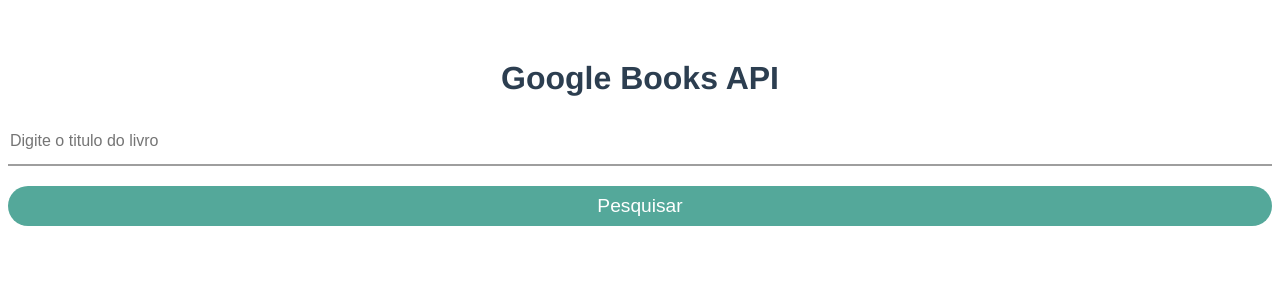
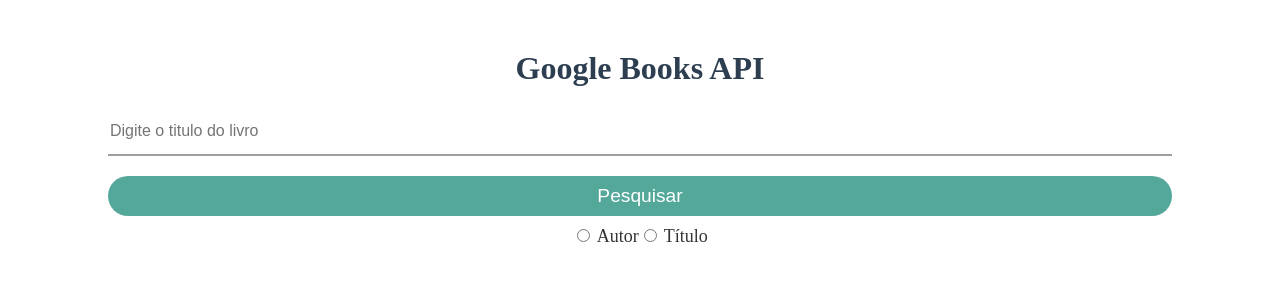
Before and after one commit to elc1090/project2-gsquevedo, a Vue app in the folder vue-api-google-books/: page / in a window 1280 px wide. Shown: the top 300 px of the page. Built offline with nearby package versions, Linux system fonts and the light colour scheme.

Commit message:
list-relevance

```diff
--- a/vue-api-google-books/src/App.vue
+++ b/vue-api-google-books/src/App.vue
@@ -18,11 +18,8 @@
 
 <style>
 #app {
-  font-family: Avenir, Helvetica, Arial, sans-serif;
-  -webkit-font-smoothing: antialiased;
-  -moz-osx-font-smoothing: grayscale;
+  margin: 50px;
   text-align: center;
   color: #2c3e50;
-  margin-top: 60px;
 }
 </style>
--- /dev/null
+++ b/vue-api-google-books/src/components/RadioInput.vue
@@ -0,0 +1,56 @@
+<template>
+  <div class="radio">
+    <label v-for="(option, index) in options" :key="index">
+      <input type="radio" :name="name" :value="option.value" v-model="selected">
+      {{ option.label }}
+    </label>
+  </div>
+</template>
+
+<script>
+import { ref } from 'vue'
+
+export default {
+  props: {
+    name: {
+      type: String,
+      required: true
+    },
+    options: {
+      type: Array,
+      required: true
+    },
+    value: {
+      type: String,
+      required: true
+    }
+  },
+  setup(props, { emit }) {
+    const selected = ref(props.value)
+
+    const updateSelected = (event) => {
+      selected.value = event.target.value
+      emit('update:modelValue', selected.value)
+    }
+
+    return {
+      selected,
+      updateSelected
+    }
+  }
+}
+</script>
+<style scoped>
+.radio {
+  display: flex;
+  flex-direction: row;
+  justify-content: center;
+  align-items: center;
+  margin-top: 10px;
+}
+
+.radio label {
+  font-size: 18px;
+  color: #333;
+}
+</style>
--- a/vue-api-google-books/src/components/book/SearchBook.vue
+++ b/vue-api-google-books/src/components/book/SearchBook.vue
@@ -3,11 +3,14 @@
       <h1>Google Books API</h1>
       <form @submit.prevent="onSubmit">
         <div>
-            <InputText v-model="searchTitle" :type="'text'" :placeholder="'Digite o titulo do livro'"/>
+          <InputText v-model="searchTitle" :type="'text'" :placeholder="'Digite o titulo do livro'" />
           <ButtonSearch class="btnSearch" :type="'submit'"> Pesquisar </ButtonSearch>
         </div>
+        <div class="radio">
+            <RadioInput v-model="selected" :name="'search'" :options="[{ label: 'Autor', value: 'author' }, { label: 'Título', value: 'title' }]" />
+        </div>
         <div v-if="books.length">
-            <BooksList :books="books"/>
+          <BooksList :books="books" />
         </div>
       </form>
     </div>
@@ -16,42 +19,48 @@
 <script>
     import { ref } from "vue";
     import axios from "axios";
-import InputText from '../InputText.vue';
-import ButtonSearch from '../ButtonSearch.vue';
-import BooksList from './BooksList.vue';
+    import InputText from "../InputText.vue";
+    import ButtonSearch from "../ButtonSearch.vue";
+    import BooksList from "./BooksList.vue";
+    import RadioInput from "../RadioInput.vue";
 
     export default {
       name: "SearchBook",
-    setup(props, { emit }) {
+      setup() {
         const books = ref([]);
         const searchTitle = ref("");
+        const selected = ref("");
 
         async function search() {
           try {
-                const response = await axios.get(`https://www.googleapis.com/books/v1/volumes?q=intitle:${searchTitle.value}`);
+            console.log(selected.value, searchTitle.value)
+            const response = await axios.get(
+              `https://www.googleapis.com/books/v1/volumes?q=${selected.value}:${searchTitle.value}&orderBy=relevance`
+            );
             books.value = response.data.items;
-                console.log(books.value)
+            console.log(books.value);
           } catch (error) {
-                throw new Error('Erro na requisição');
+            throw new Error("Erro na requisição");
           }
         }
 
         const onSubmit = () => {
-            emit("update:value", searchTitle.value);
           search();
         };
 
         return {
           books,
           searchTitle,
-            onSubmit
+          onSubmit,
+          selected,
         };
       },
       components: {
         InputText,
         ButtonSearch,
-        BooksList
-    }
+        BooksList,
+        RadioInput,
+      },
     };
 </script>
 
```
Also changed, not shown: vue-api-google-books/src/components/InputText.vue (indentation only). Lines whose indentation alone changed are shown as unchanged.
